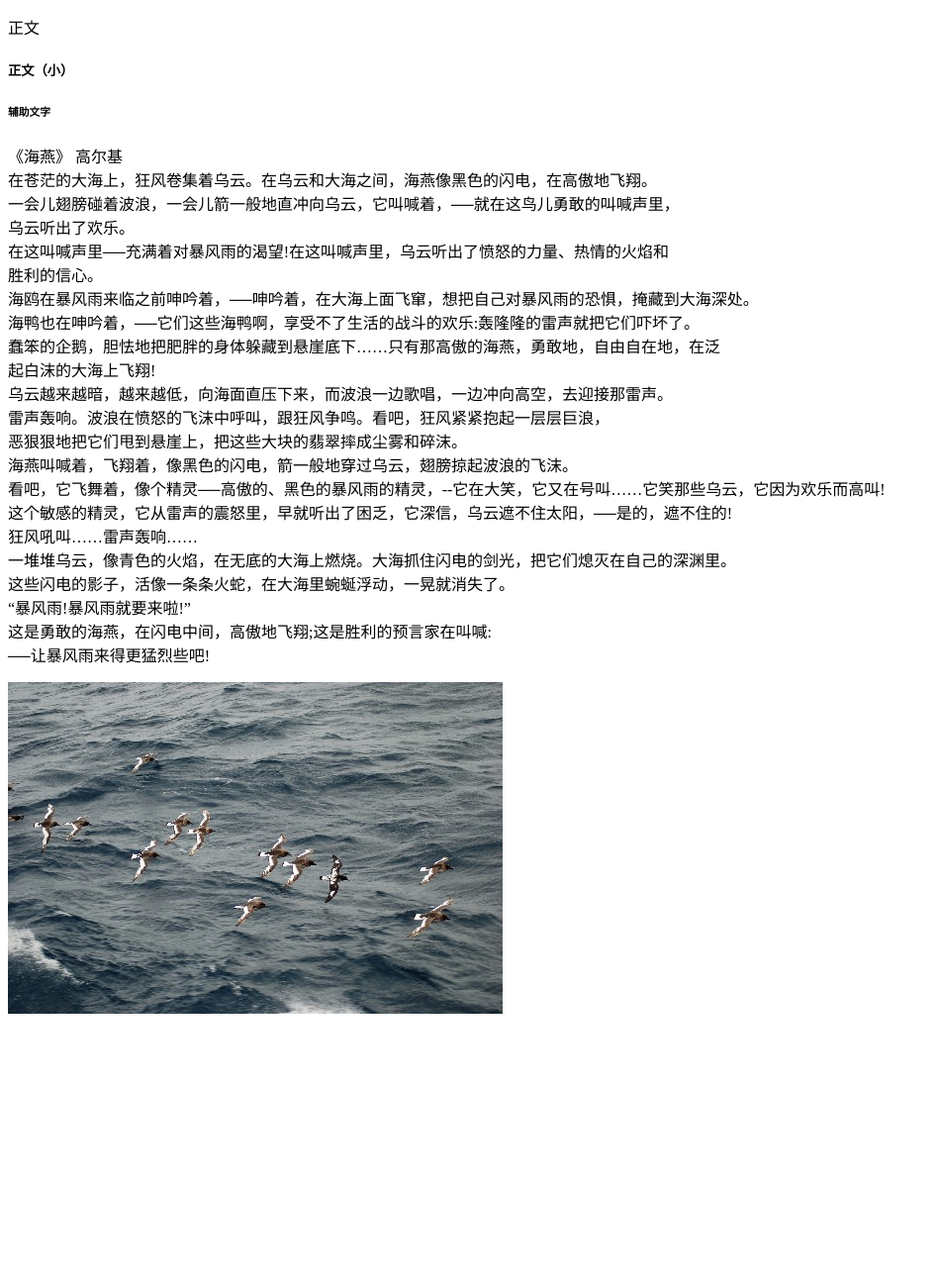
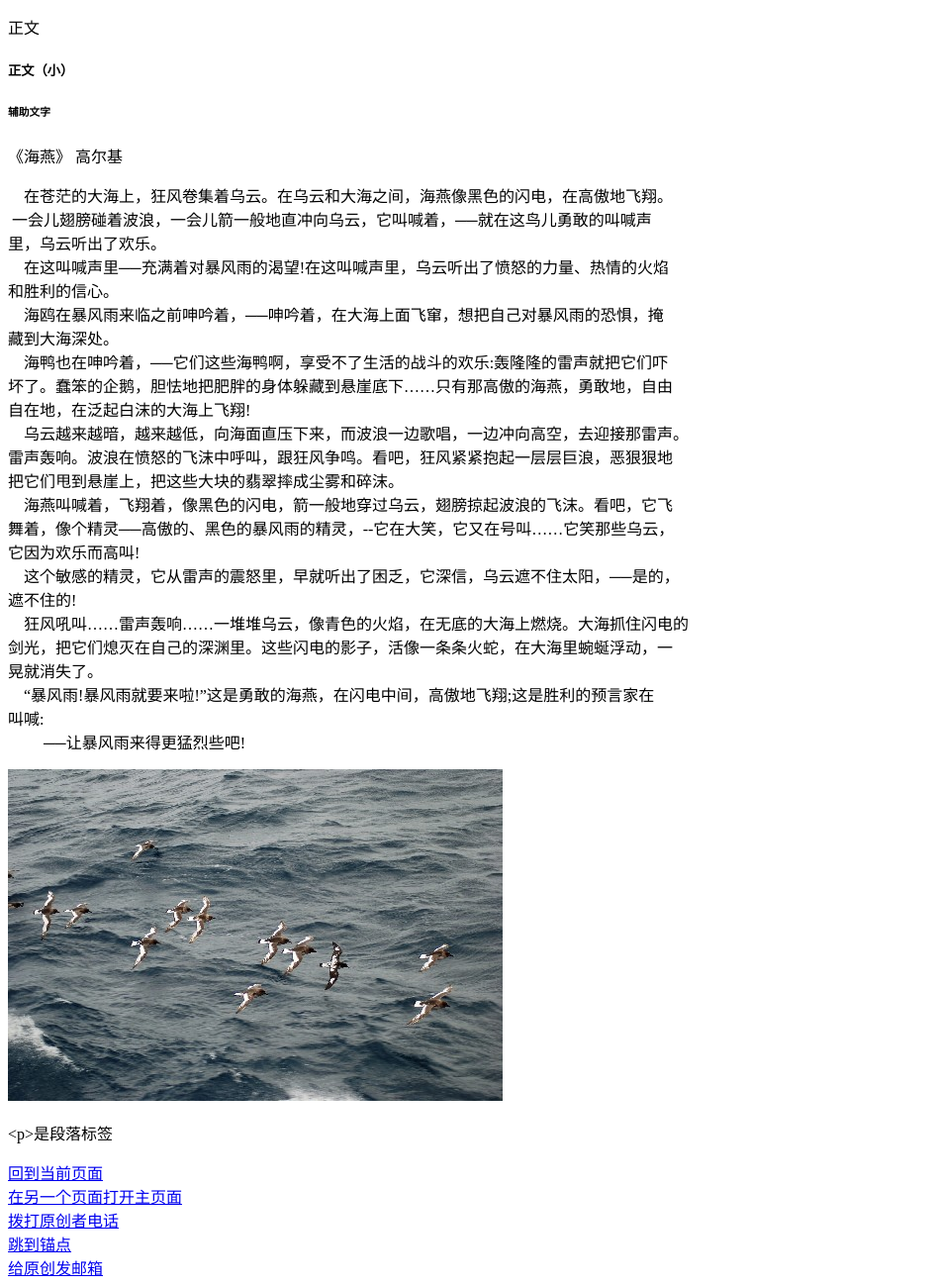
Before and after one commit to Dogguang/workspace, a plain HTML site: page new.html in a window 1280 px wide. Shown: the part 222-1522 px from the top of the page at 99% size, without its empty margins (0-949 px from the left). Before the commit the page ends 1258 px from the top, so only its background shows below. Drawn offline with Linux system fonts and the light colour scheme.

Commit message:
第二次提交

```diff
--- a/new.html
+++ b/new.html
@@ -15,28 +15,38 @@
     <h5>正文（小）</h5>
     <h6>辅助文字</h6>
 
- <p>《海燕》 高尔基<br>
-        在苍茫的大海上，狂风卷集着乌云。在乌云和大海之间，海燕像黑色的闪电，在高傲地飞翔。
-    <br>一会儿翅膀碰着波浪，一会儿箭一般地直冲向乌云，它叫喊着，──就在这鸟儿勇敢的叫喊声里，
-    <br>乌云听出了欢乐。
-    <br>在这叫喊声里──充满着对暴风雨的渴望!在这叫喊声里，乌云听出了愤怒的力量、热情的火焰和
-    <br>胜利的信心。
-    <br>海鸥在暴风雨来临之前呻吟着，──呻吟着，在大海上面飞窜，想把自己对暴风雨的恐惧，掩藏到大海深处。
-    <br>海鸭也在呻吟着，──它们这些海鸭啊，享受不了生活的战斗的欢乐:轰隆隆的雷声就把它们吓坏了。
-    <br>蠢笨的企鹅，胆怯地把肥胖的身体躲藏到悬崖底下……只有那高傲的海燕，勇敢地，自由自在地，在泛
-    <br>起白沫的大海上飞翔!
-    <br>乌云越来越暗，越来越低，向海面直压下来，而波浪一边歌唱，一边冲向高空，去迎接那雷声。
-    <br>雷声轰响。波浪在愤怒的飞沫中呼叫，跟狂风争鸣。看吧，狂风紧紧抱起一层层巨浪，
-    <br>恶狠狠地把它们甩到悬崖上，把这些大块的翡翠摔成尘雾和碎沫。
-    <br>海燕叫喊着，飞翔着，像黑色的闪电，箭一般地穿过乌云，翅膀掠起波浪的飞沫。
-    <br>看吧，它飞舞着，像个精灵──高傲的、黑色的暴风雨的精灵，--它在大笑，它又在号叫……它笑那些乌云，它因为欢乐而高叫!
-    <br>这个敏感的精灵，它从雷声的震怒里，早就听出了困乏，它深信，乌云遮不住太阳，──是的，遮不住的!
-    <br>狂风吼叫……雷声轰响……
-    <br>一堆堆乌云，像青色的火焰，在无底的大海上燃烧。大海抓住闪电的剑光，把它们熄灭在自己的深渊里。
-    <br>这些闪电的影子，活像一条条火蛇，在大海里蜿蜒浮动，一晃就消失了。
-    <br>“暴风雨!暴风雨就要来啦!”
-    <br>这是勇敢的海燕，在闪电中间，高傲地飞翔;这是胜利的预言家在叫喊:
-    <br>──让暴风雨来得更猛烈些吧!</p>
-    <img src="images/haiyan.jpg" alt="图片" >
+ <p id="here">《海燕》 高尔基<br></p>
+    <P>&nbsp&nbsp&nbsp&nbsp在苍茫的大海上，狂风卷集着乌云。在乌云和大海之间，海燕像黑色的闪电，在高傲地飞翔。
+    <br>&nbsp一会儿翅膀碰着波浪，一会儿箭一般地直冲向乌云，它叫喊着，──就在这鸟儿勇敢的叫喊声
+    <br>里，乌云听出了欢乐。
+    <br>&nbsp&nbsp&nbsp&nbsp在这叫喊声里──充满着对暴风雨的渴望!在这叫喊声里，乌云听出了愤怒的力量、热情的火焰
+    <br>和胜利的信心。
+    <br>&nbsp&nbsp&nbsp&nbsp海鸥在暴风雨来临之前呻吟着，──呻吟着，在大海上面飞窜，想把自己对暴风雨的恐惧，掩
+    <br>藏到大海深处。
+    <br>&nbsp&nbsp&nbsp&nbsp海鸭也在呻吟着，──它们这些海鸭啊，享受不了生活的战斗的欢乐:轰隆隆的雷声就把它们吓
+    <br>坏了。蠢笨的企鹅，胆怯地把肥胖的身体躲藏到悬崖底下……只有那高傲的海燕，勇敢地，自由
+    <br>自在地，在泛起白沫的大海上飞翔!
+    <br>&nbsp&nbsp&nbsp&nbsp乌云越来越暗，越来越低，向海面直压下来，而波浪一边歌唱，一边冲向高空，去迎接那雷声。
+    <br>雷声轰响。波浪在愤怒的飞沫中呼叫，跟狂风争鸣。看吧，狂风紧紧抱起一层层巨浪，恶狠狠地
+    <br>把它们甩到悬崖上，把这些大块的翡翠摔成尘雾和碎沫。
+    <br>&nbsp&nbsp&nbsp&nbsp海燕叫喊着，飞翔着，像黑色的闪电，箭一般地穿过乌云，翅膀掠起波浪的飞沫。看吧，它飞
+    <br>舞着，像个精灵──高傲的、黑色的暴风雨的精灵，--它在大笑，它又在号叫……它笑那些乌云，
+    <br>它因为欢乐而高叫!
+    <br>&nbsp&nbsp&nbsp&nbsp这个敏感的精灵，它从雷声的震怒里，早就听出了困乏，它深信，乌云遮不住太阳，──是的，
+    <br>遮不住的!
+    <br>&nbsp&nbsp&nbsp&nbsp狂风吼叫……雷声轰响……一堆堆乌云，像青色的火焰，在无底的大海上燃烧。大海抓住闪电的
+    <br>剑光，把它们熄灭在自己的深渊里。这些闪电的影子，活像一条条火蛇，在大海里蜿蜒浮动，一
+    <br>晃就消失了。
+    <br>&nbsp&nbsp&nbsp&nbsp“暴风雨!暴风雨就要来啦!”这是勇敢的海燕，在闪电中间，高傲地飞翔;这是胜利的预言家在
+    <br>叫喊:
+    <br>&nbsp&nbsp&nbsp&nbsp&nbsp&nbsp&nbsp&nbsp&nbsp──让暴风雨来得更猛烈些吧!</p>
+    <a href="new.html"><img src="images/haiyan.jpg" alt="图片" ></a>
+    <p>&lt;p&gt;是段落标签</p>
+    <a href="new.html">回到当前页面</a><br>
+    <a href="new.html" target="_blank">在另一个页面打开主页面</a><br>
+    <a href="tell:18120859689">拨打原创者电话</a><br>
+    <a href="#here">跳到锚点</a><br>
+    <a href="mailto:457444894@qq.com">给原创发邮箱</a>
+
 </body>
 </html>
```
